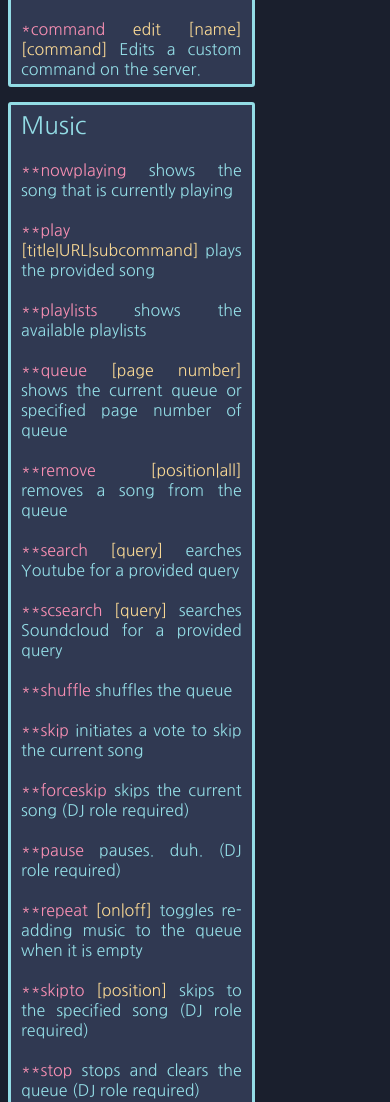
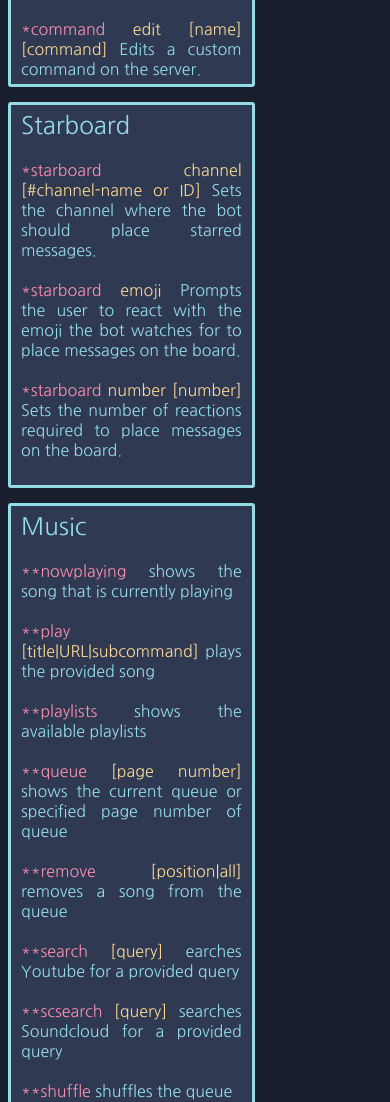
Before and after one commit to Ravexburn/Lucky-Bot-Website, a plain HTML site: page index.html in a window 390 px wide. Shown: the part 2995-4097 px from the top of the page. Drawn offline with Linux system fonts and the light colour scheme.

Commit message:
added starboard

```diff
--- a/index.html
+++ b/index.html
@@ -60,8 +60,14 @@
             <span class="command">*command </span><span class="explanation">add [name] [command] </span><span>Adds a custom command to the server.</span><br><br>
             <span class="command">*command </span><span class="explanation">remove [name] [command] </span><span>Removes a custom command on the server.</span><br><br>
             <span class="command">*command </span><span class="explanation">edit [name] [command] </span><span>Edits a custom command on the server.</span>
-        </div>
-        <div class="section">
+		</div>
+		<div class="section">
+            <p class="sectionheader">Starboard</p><br>
+            <span class="command">*starboard </span><span class="explanation">channel [#channel-name or ID] </span><span>Sets the channel where the bot should place starred messages.</span><br><br>
+            <span class="command">*starboard </span><span class="explanation">emoji </span><span>Prompts the user to react with the emoji the bot watches for to place messages on the board.</span><br><br>
+            <span class="command">*starboard </span><span class="explanation">number [number] </span><span>Sets the number of reactions required to place messages on the board.</span><br><br>
+		</div>
+		<div class="section">
             <p class="sectionheader">Music</p><br>
             <span class="command">**nowplaying </span><span>shows the song that is currently playing</span><br><br>
             <span class="command">**play </span><span class="explanation">[title|URL|subcommand] </span><span>plays the provided song</span><br><br>
@@ -98,7 +104,8 @@
             <span class="command">*toggle </span><span class="explanation">image </span><span>Changes between embed and non-embed for images in message logs.</span><br><br>
             <span class="command">*toggle </span><span class="explanation">logs </span><span>Turns message logs on and off.</span><br><br>
             <span class="command">*toggle </span><span class="explanation">greeter </span><span>Turns greeter message on and off.</span><br><br>
-            <span class="command">*toggle </span><span class="explanation">roles </span><span>Turns roles channel on and off.</span>
+			<span class="command">*toggle </span><span class="explanation">roles </span><span>Turns roles channel on and off.</span><br><br>
+			<span class="command">*toggle </span><span class="explanation">roles </span><span>Turns starboard channel on and off.</span>
         </div>
         <div class="section">
             <p class="sectionheader">Misc</p><br>
```
